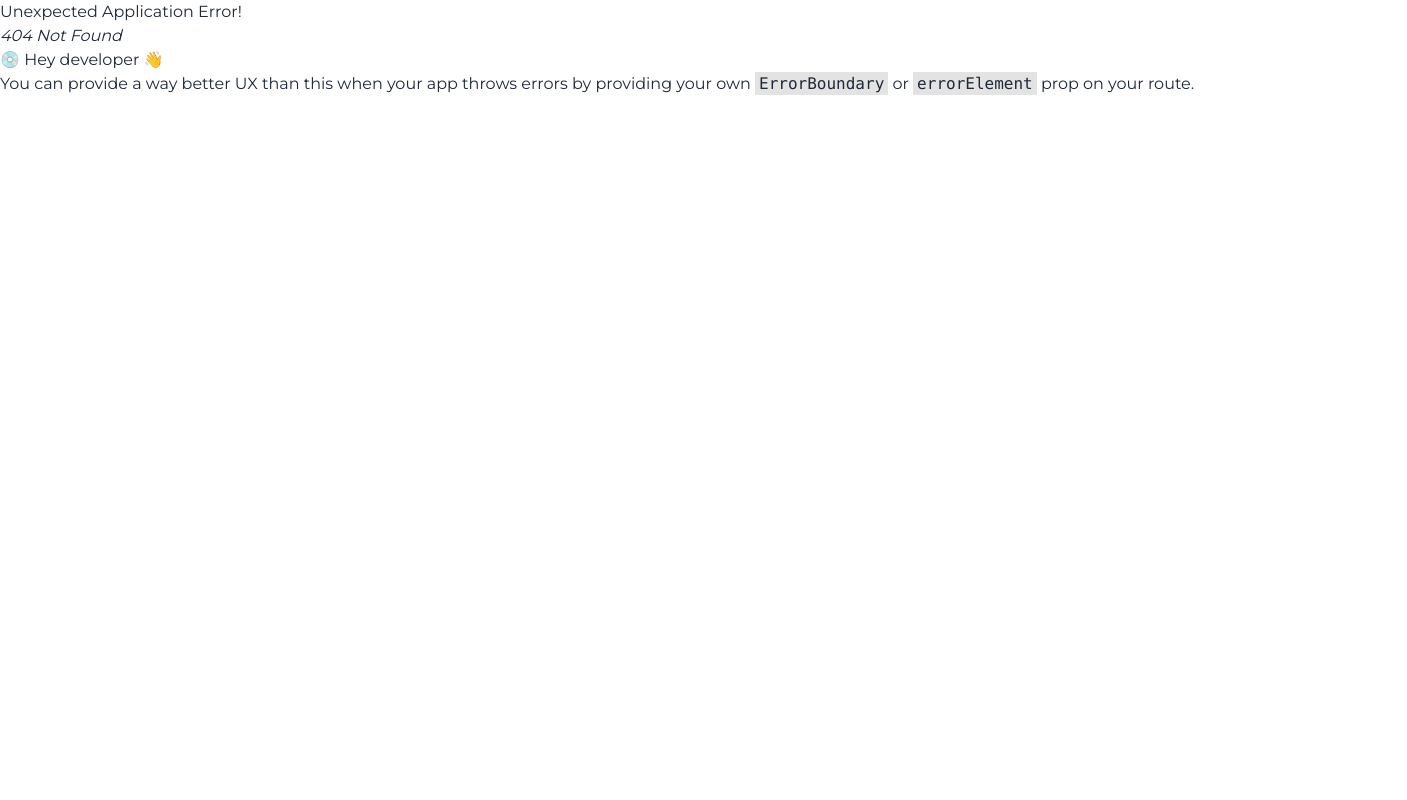
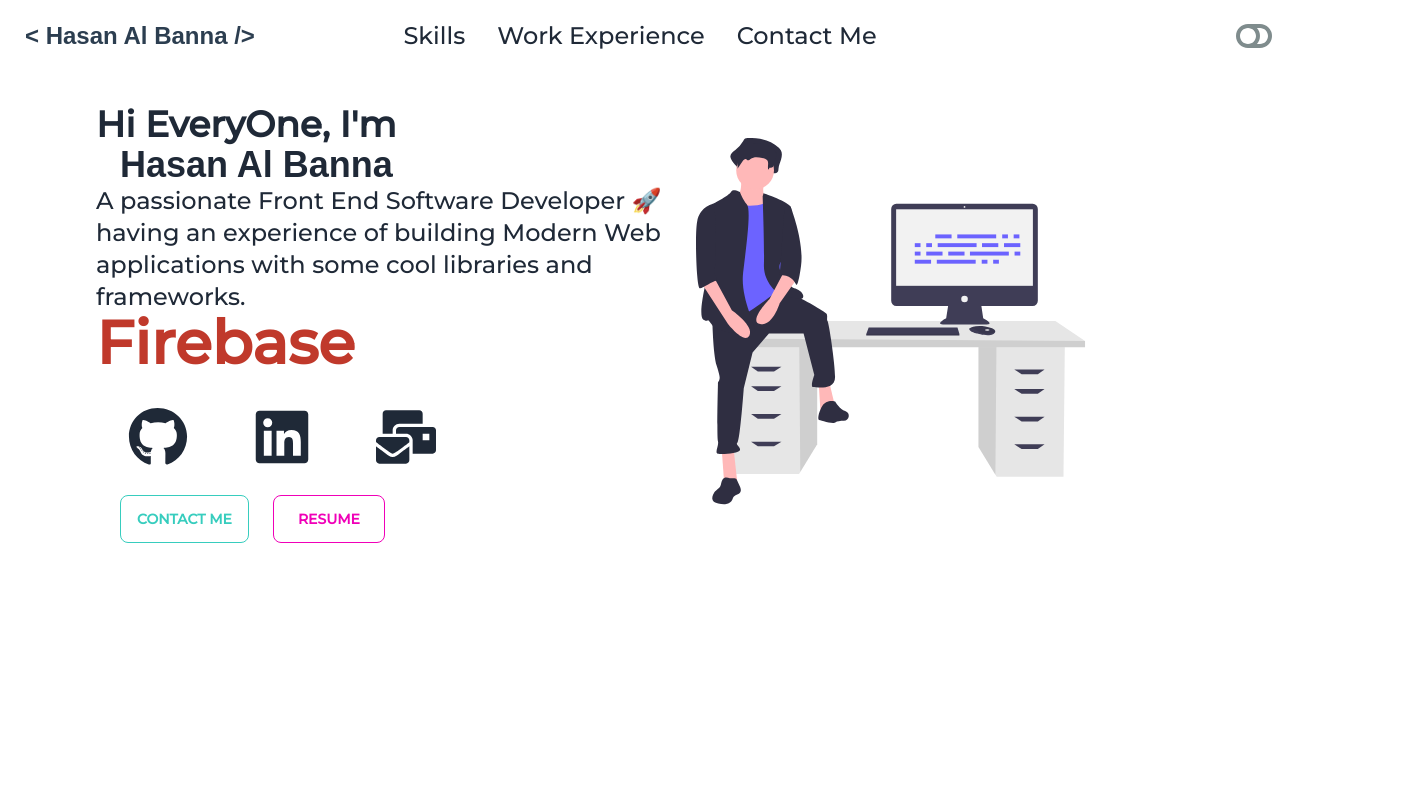
Before and after one commit to Hasan-Al-Banna-Nahid/My-Portfolio, a React (Vite) app: page /contact in a window 1280 px wide. Before the commit this address had no page. Shown: the top 800 px of the page, 1407 px wide, since content can reach past the window. Built offline with nearby package versions, Linux system fonts and the light colour scheme; a web font is replaced by a local one.

Commit message:
Dark Mode Added

```diff
--- a/src/Components/Banner/Banner.jsx
+++ b/src/Components/Banner/Banner.jsx
@@ -2,11 +2,9 @@
 import React, { Component } from "react";
 import "./Banner.css";
 import { FaGithub, FaLinkedin, FaMailBulk } from "react-icons/fa";
+import Header from "../Header/Header";
 
 class Banner extends Component {
-  componentDidMount() {
-    const tag = document.getElementById("tag");
-  }
   render() {
     const skills = [
       "React Js",
@@ -26,6 +24,7 @@
       index = (index + 1) % skills.length;
     }
     setInterval(showNextSkill, 1300);
+    const intro = document.getElementById("intro");
 
     return (
       <div className="lg:mx-16">
@@ -35,7 +34,7 @@
               Hi EveryOne, I'm <br />{" "}
               <span className="common ms-6 name">Hasan Al Banna</span>
             </h3>
-            <p className="text-2xl text-[#2c3e50] font-medium">
+            <p id="intro" className="text-2xl  font-medium">
               A passionate Front End Software Developer 🚀 having an experience
               of building Modern Web applications with some cool libraries and
               frameworks.
--- a/src/Components/Contact/Contact.jsx
+++ b/src/Components/Contact/Contact.jsx
@@ -43,7 +43,7 @@
           </div>
         </div>
         <div>
-          <a className="btn btn-ghost normal-case my-6 text-4xl text-center name font-bold text-[#2c3e50]">
+          <a className="btn btn-ghost normal-case my-6 text-4xl text-center name font-bold ">
             {leftAngle} Hasan Al Banna{rightAngle}
           </a>
         </div>
--- a/src/Components/Header/Header.css
+++ b/src/Components/Header/Header.css
@@ -7,3 +7,7 @@
 .toggleOff {
   color: #7f8c8d;
 }
+.navbar-dark-mode {
+  background-color: #2c3e50;
+  color: whitesmoke;
+}
--- a/src/Components/Header/Header.jsx
+++ b/src/Components/Header/Header.jsx
@@ -2,6 +2,7 @@
 import React, { Component } from "react";
 import "./Header.css";
 import { FaToggleOn, FaToggleOff } from "react-icons/fa";
+import { Link } from "react-router-dom";
 
 class Header extends Component {
   constructor(props) {
@@ -15,6 +16,15 @@
       isClicked: !this.state.isClicked,
     });
   };
+  darkMode(params) {
+    document.body.style.backgroundColor = "#130f40";
+    document.body.style.color = "#ffffff";
+    document.getElementById("menu").style.color = "Black";
+  }
+  lightMode() {
+    document.body.style.color = "#130f40";
+    document.body.style.backgroundColor = "";
+  }
   render() {
     const leftAngle = "<";
     const rightAngle = " />";
@@ -50,7 +60,10 @@
                   <a className="justify-between">Work Experience</a>
                 </li>
                 <li className="common-nav">
-                  <a>Contact Me</a>
+                  <Link>
+                    {" "}
+                    <a>Contact Me</a>
+                  </Link>
                 </li>
               </ul>
             </div>
@@ -59,7 +72,10 @@
             </a>
           </div>
           <div className="navbar-center hidden lg:flex">
-            <ul className="menu menu-horizontal px-1 font-medium text-2xl">
+            <ul
+              id="menu"
+              className="menu menu-horizontal px-1 font-medium text-2xl"
+            >
               <li className="common-nav">
                 <a>Skills</a>
               </li>
@@ -67,16 +83,18 @@
                 <a>Work Experience</a>
               </li>
               <li className="common-nav">
-                <a>Contact Me</a>
+                <Link to="/contact">
+                  <a>Contact Me</a>
+                </Link>
               </li>
             </ul>
           </div>
           <div className="navbar-end text-4xl">
             <div onClick={this.handleToggle}>
-              {this.state.isClicked ? (
-                <FaToggleOn className="toggleOn" />
+              {!this.state.isClicked ? (
+                <FaToggleOff className="toggleOff" onClick={this.darkMode} />
               ) : (
-                <FaToggleOff className="toggleOff" />
+                <FaToggleOn className="toggleOn" onClick={this.lightMode} />
               )}
             </div>
           </div>
--- a/src/Components/Proficiency/Proficiency.jsx
+++ b/src/Components/Proficiency/Proficiency.jsx
@@ -6,9 +6,7 @@
   render() {
     return (
       <div>
-        <h2 className="text-4xl font-bold text-[#130f40] text-center my-8">
-          Proficiency
-        </h2>
+        <h2 className="text-4xl font-bold  text-center my-8">Proficiency</h2>
         <div className="proficiency">
           <div>
             <h1 className="text-2xl font-semibold">
--- a/src/Components/What I Do/WhatIDo.jsx
+++ b/src/Components/What I Do/WhatIDo.jsx
@@ -562,7 +562,7 @@
         </div>
         <div>
           <h2 className="text-5xl font-semibold">What I Do?</h2>
-          <p className="text-1xl font-medium text-slate-800 my-5">
+          <p className="text-2xl font-medium  my-5">
             CRAZY Front End DEVELOPER WHO
             <br /> WANTS TO EXPLORE EVERY TECH STACK
           </p>
```
Also changed, not shown: src/main.jsx (+7 -1 lines).
